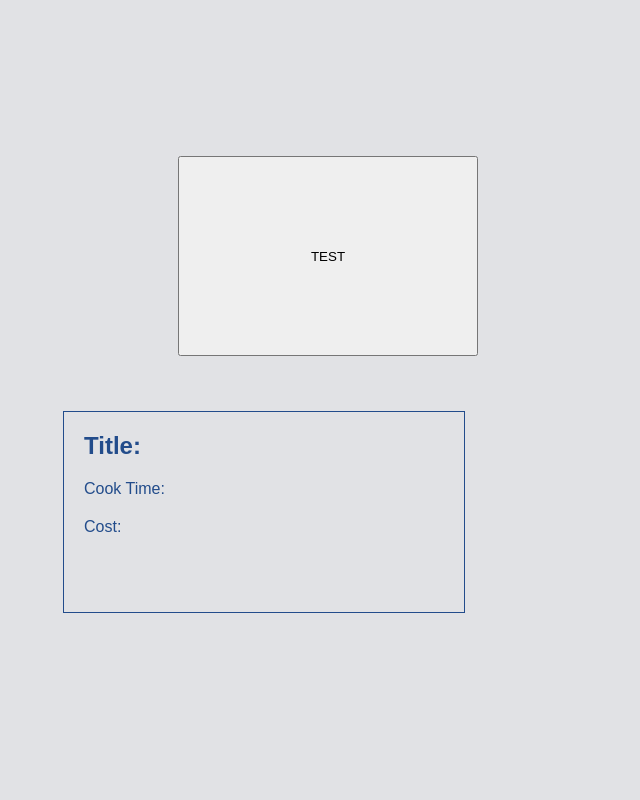
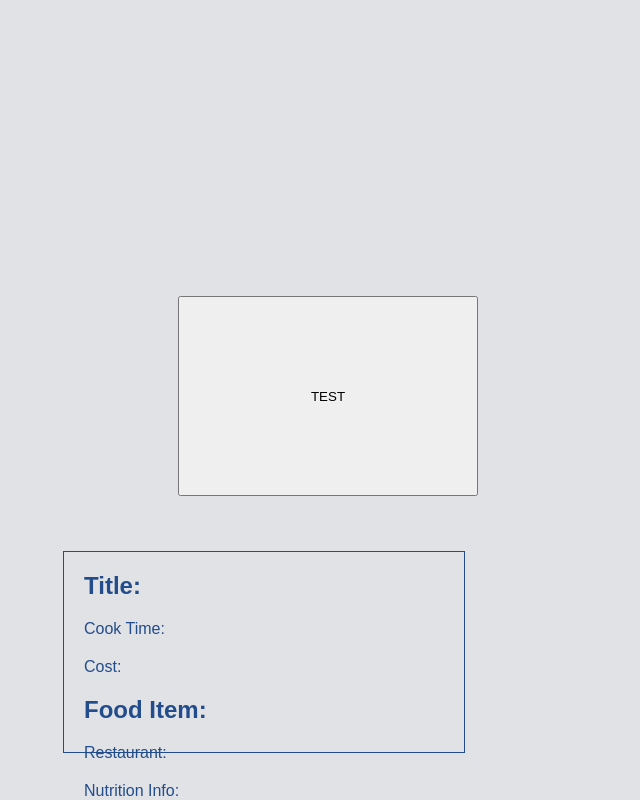
Before and after one commit to taliabahar/Should-I-Stay-or-Should-I-Go, a React (Create React App) app in the folder stayorgo/: page / in a window 1280 px wide. Shown: the part 503-1303 px from the top of the page, without its empty margins (0-640 px from the left). Before the commit the page ends 1116 px from the top, so only its background shows below. Built offline with nearby package versions, Linux system fonts and the light colour scheme; a web font is replaced by a local one.

Commit message:
Testing for menu ID

```diff
--- a/stayorgo/src/InputFields.js
+++ b/stayorgo/src/InputFields.js
@@ -6,8 +6,7 @@ import {
   searchRecipe,
   nutritionResults,
   menuItemSearch,
-  menuItemId,
-
+  menuItemId
 } from "./spoonAPI.js";
 
 function InputFields() {
@@ -21,6 +20,7 @@ function InputFields() {
   const [recipeFat, setRecipeFat] = useState("");
   const [recipeProtein, setRecipeProtein] = useState("");
 
+  /** ID working */
   const [menuID, setMenuID] = useState("");
   const [menuImage, setMenuImage] = useState("");
   const [menuTitle, setMenuTitle] = useState("");
@@ -36,33 +36,32 @@ function InputFields() {
   // loading message
   async function grabData() {
     try {
+
       const menuItemSearchResults = await menuItemSearch(foodEntry);
-      // const searchRecipeResults = await searchRecipe(foodEntry);
-      console.log("in grab data",menuItemSearchResults);
 
-      // setRecipeID(searchRecipeResults.results[0].id);
-      console.log("ID I want: " + menuItemSearchResults.menuItems);
       setMenuID(menuItemSearchResults.menuItems[0].id);
 
+      const searchRecipeResults = await searchRecipe(foodEntry);
+
+      setRecipeID(searchRecipeResults.results[0].id);
 
       // setRecipeImage(searchRecipeResults.results[0].image);
       // setRecipeTitle(searchRecipeResults.results[0].title);
-      // setMenuImage(menuItemSearchResults.menuItems[0].image);
-      // setMenuTitle(menuItemSearchResults.menuItems[0].title);
-      // setMenuChain(menuItemSearchResults.menuItems[0].restaurantChain);
+      setMenuImage(menuItemSearchResults.menuItems[0].image);
+      setMenuTitle(menuItemSearchResults.menuItems[0].title);
+      setMenuChain(menuItemSearchResults.menuItems[0].restaurantChain);
 
       // const recipeNutritionInfo = await nutritionResults(recipeID);
-      // const menuItemNutritionInfo = await menuItemId(menuID);
-
+      const menuItemNutritionInfo = await menuItemId(menuID);
 
       // setRecipeCal(recipeNutritionInfo.calories);
       // setRecipeCarbs(recipeNutritionInfo.carbs);
       // setRecipeFat(recipeNutritionInfo.fat);
       // setRecipeProtein(recipeNutritionInfo.protein);
-      // setMenuCal(menuItemNutritionInfo.nutrition.calories);
-      // setMenuCarbs(menuItemNutritionInfo.nutrition.carbs);
-      // setMenuFat(menuItemNutritionInfo.nutrition.fat);
-      // setMenuProtein(menuItemNutritionInfo.nutrition.protein);
+      setMenuCal(menuItemNutritionInfo.nutrition.calories);
+      setMenuCarbs(menuItemNutritionInfo.nutrition.carbs);
+      setMenuFat(menuItemNutritionInfo.nutrition.fat);
+      setMenuProtein(menuItemNutritionInfo.nutrition.protein);
 
       // ---------------------------------------------------------------------------
       // CAN INCOPORATE RANDOMIZATION ONCE WE GET APIS TO WORK :)
@@ -87,15 +86,17 @@ function InputFields() {
     // if (e.keyCode === 13) {
     // console.warn("hi");
     grabData();
-    let h = menuID
-    //console.log("MENU TITLE:" + menuTitle);
+
     // }
   }
 
 
   return (
     <div className="FoodInput">
-    {      console.log("menu id", menuID)}
+          { console.log("menu id", menuID) }
+          { console.log("menu calories", menuCal)}
+          { console.log("MENU TITLE:" + menuTitle)}
+          { console.log("recipe id", recipeID) }
       <link rel="stylesheet" href="https://use.typekit.net/mdr8lxf.css"></link>
       <h1>Should I Stay? or Should I Go?</h1>
       <form>
@@ -107,10 +108,12 @@ function InputFields() {
           value={foodEntry}
           // onKeyDown={onKeyDownHandler.bind(this)}
         ></input>
+        {/* Testing purposes the id is printed below */}
         <h1>{menuID}</h1>
+        <h1>{recipeID}</h1>
       </form>
       <button onClick={onKeyDownHandler}>TEST</button>
-      <Results menuID={menuID} />
+      <Results menuID={menuID} recipeID={recipeID}/>
     </div>
   );
 }
--- a/stayorgo/src/Results.js
+++ b/stayorgo/src/Results.js
@@ -1,15 +1,25 @@
 import React from "react";
 import logo from "./logo.svg";
+import InputFields from "./InputFields.js";
 import "./Results.css";
 
-const Results =({menuID})=> {
-  console.log("IN Results ", menuID)
+const Results =({menuID, recipeID, menuTitle})=> {
+  console.log("IN Results menu id ", menuID)
+  console.log("IN results recipe id", recipeID)
   return (
     <div className="Results">
-      <h2>Title:</h2>
-      <p>Cook Time:</p>
-      <p>Cost:</p>
+      <div id="stay">
+        <h2>Title:</h2>
+        <p>Cook Time:</p>
+        <p>Cost:</p>
+      </div>
+      <div id="go">
+        <h2>Food Item:{menuTitle}</h2>
+        <p>Restaurant:</p>
+        <p>Nutrition Info:</p>
+      </div>
     </div>
+
   );
 }
 
```
